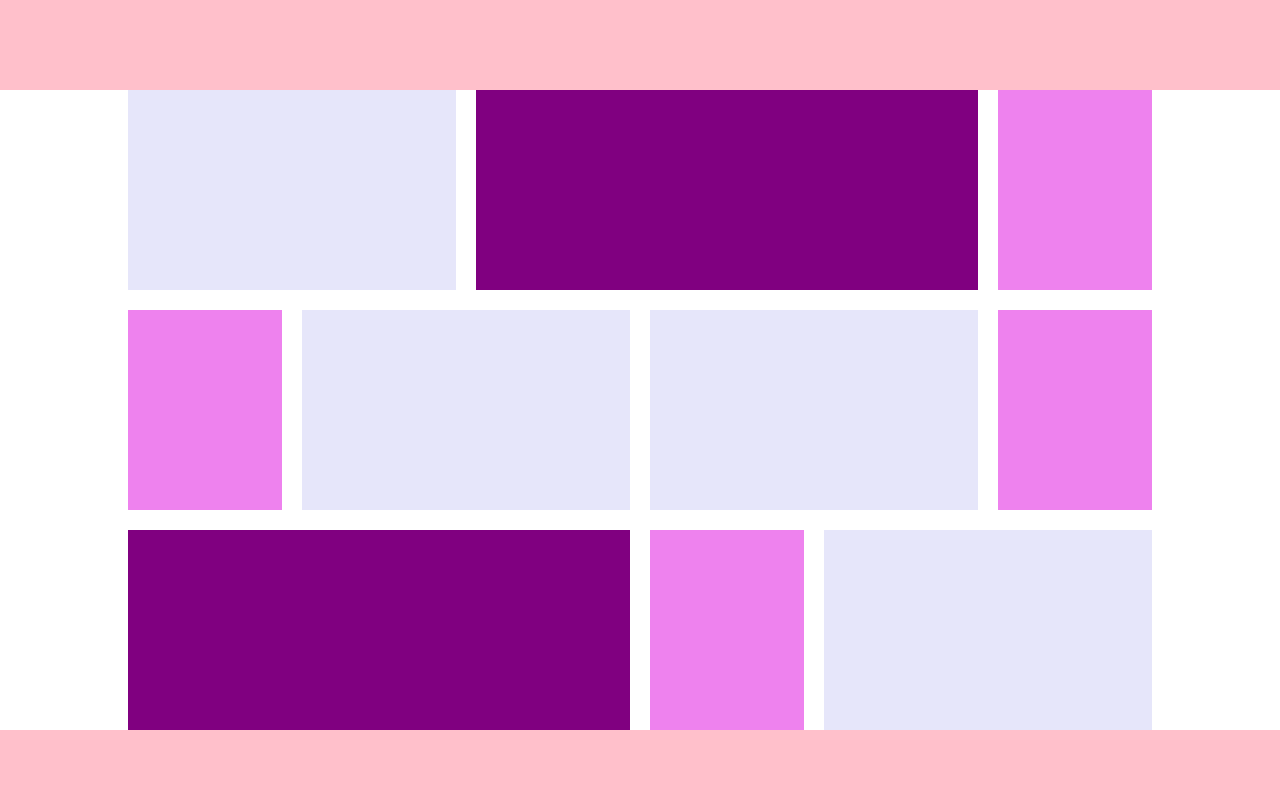
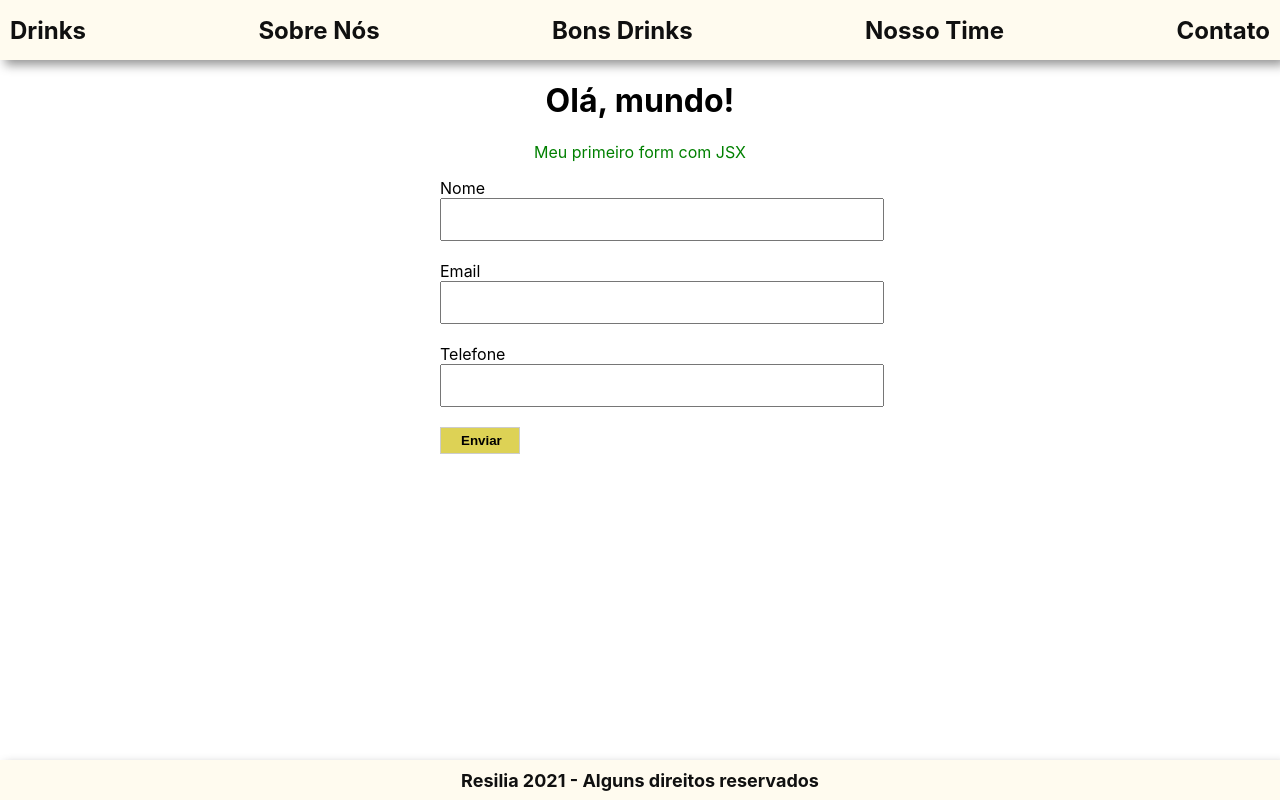
Before and after one commit to rafael-angonese/bons-drinks-resilia, a React (Create React App) app: page / in a window 1280 px wide. Built offline with nearby package versions, Linux system fonts and the light colour scheme.

Commit message:
:sparkles: chore: changed to bons-drinks components

```diff
--- a/src/App.css
+++ b/src/App.css
@@ -1,57 +1,23 @@
-/* definimos um grid para as 3 áreas maiores que tem no layout que são topo, meio e fim que poderiam corresponder ao menu, conteúdo e rodapé */
 .grid {
   display: grid;
+  min-height: 100vh;
+
   grid-template-areas:
-    "topo"
-    "meio"
-    "fim";
-  /*  definimos o tamanho das linhas de acordo com o que foi dado para topo e fim e deixamos a parte do meio como auto - ou seja, automático. Também poderíamos usar calc(100vh - 90px - 70px) para ter o tamanho da altura da tela menos o topo e rodapé. Ou até poderia ter um tamanho definido como 50& ou 600px.  */
-  grid-template-rows: 90px auto 70px;
+    "header"
+    "content"
+    "footer ";
+
+  grid-template-rows: 60px auto 40px;
 }
 
-/* definimos o grid-item topo para encaixar na área */
-.topo {
-  grid-area: topo;
-  background-color: pink;
-}
-/* aqui é o coração da mágica: meio é um grid-item definido na sua área: meio e também podemos fazê-lo se tornar um grid container declarando novamente display: grid */
-.meio {
-  /*  aqui é ele grid-item  */
-  /*  então justificamos ele ao centro pois sua largura é de 80% da tela para dar o espaçamento lateral que vinha no layout  */
-  grid-area: meio;
-  width: 80%;
-  justify-self: center;
-
-  /*  aqui ele se torna também grid container  */
-  display: grid;
-  /*  definimos as 12 colunas com fracional, ou seja, serão flexíveis com o tamanho da tela  */
-  grid-template-columns: repeat(12, 1fr);
-  /*  damos um valor para as linhas auto geradas  */
-  grid-auto-rows: 200px;
-  /*  definimos o gap(vão) entre os items desse grid  */
-  gap: 20px;
-}
-/* definimos o grid-item fim para encaixar na área */
-.fim {
-  grid-area: fim;
-  background-color: pink;
+header {
+  grid-area: header;
 }
 
-/* grid-items internos do meio */
-/* esse bloco se expande por duas colunas onde quer que ele seja colocado - então a ordem do HTML vai importar */
-.bloco2colunas {
-  grid-column: span 2;
-  background-color: violet;
-}
-/* esse se expande por 4 colunas */
-.bloco4colunas {
-  grid-column: span 4;
-  background-color: lavender;
-}
-/* esse se expande por 6 colunas */
-.bloco6colunas {
-  grid-column: span 6;
-  background-color: purple;
+main {
+  grid-area: content;
 }
 
-/* assim, temos as classes que ocupam seus devidos números de colunas e a largura dessas colunas são flexíveis por conta do fr. Mas poderiam ter um número fixo também. */
+footer {
+  grid-area: footer;
+}
--- a/src/App.js
+++ b/src/App.js
@@ -3,33 +3,19 @@ import ButtonClass from "./components/ButtonClass";
 import Clientes from "./components/Clientes";
 import ContactForm from "./components/ContactForm";
 import Header from "./components/Header";
+import Footer from "./components/Footer";
 
 import "./App.css";
 
 function App() {
   return (
-    <main className="grid">
-      {/*area do grid externo topo*/}
-      <section className="topo"></section>
-      {/*area do grid externo meio e também sendo um grid container*/}
-      <section className="meio">
-        {/*primeira linha do grid interno - a ordem importa, então ele vai ler o HTML de cima para baixo para renderizar (desenhar na tela) da esquerda para a direita*/}
-        <div className="bloco4colunas"></div>
-        <div className="bloco6colunas"></div>
-        <div className="bloco2colunas"></div>
-        {/*segunda linha do grid interno*/}
-        <div className="bloco2colunas"></div>
-        <div className="bloco4colunas"></div>
-        <div className="bloco4colunas"></div>
-        <div className="bloco2colunas"></div>
-        {/*terceira linha do grid interno*/}
-        <div className="bloco6colunas"></div>
-        <div className="bloco2colunas"></div>
-        <div className="bloco4colunas"></div>
-      </section>
-      {/*area do grid externo fim*/}
-      <section className="fim"></section>
-    </main>
+    <div className="grid">
+      <Header />
+      <main>
+        <ContactForm />
+      </main>
+      <Footer />
+    </div>
   );
 }
 
```
